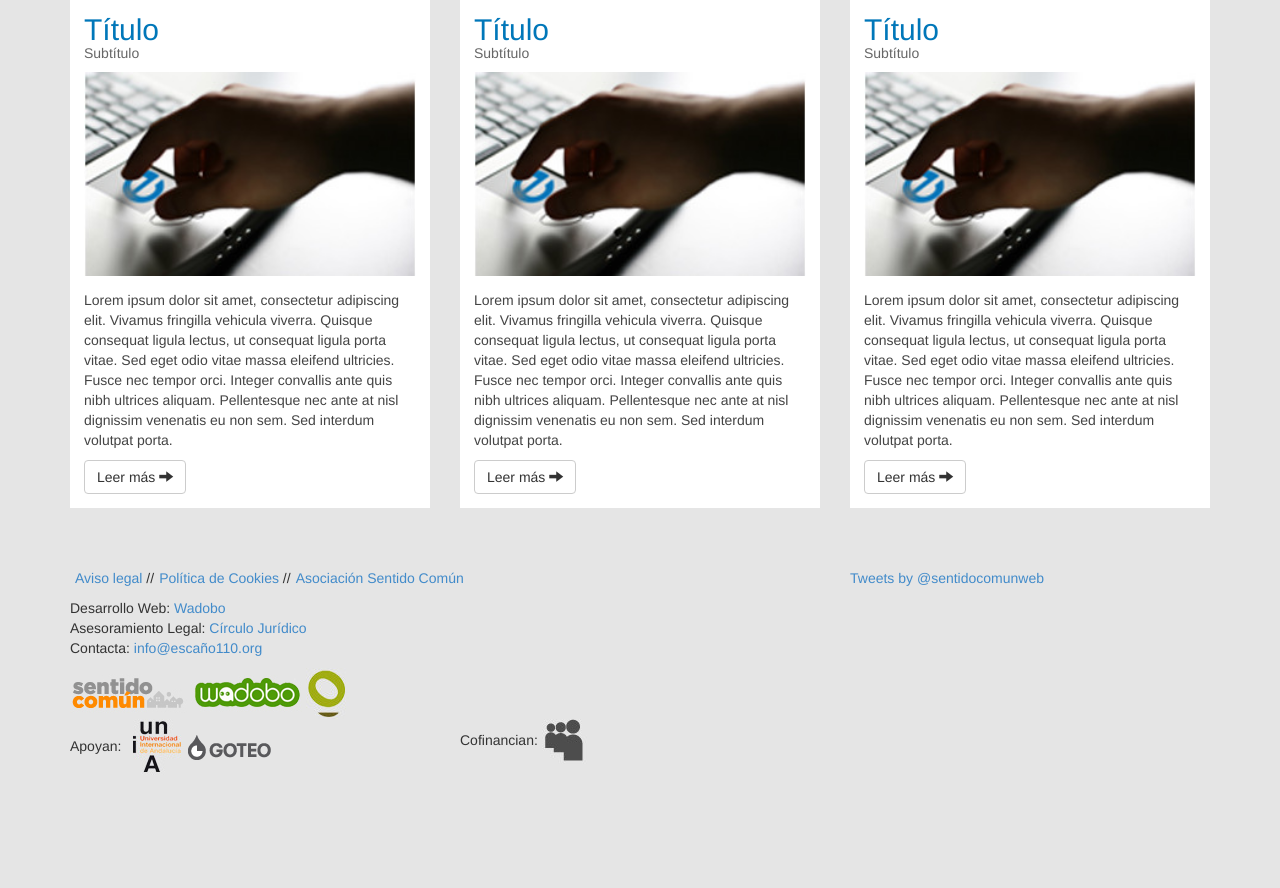
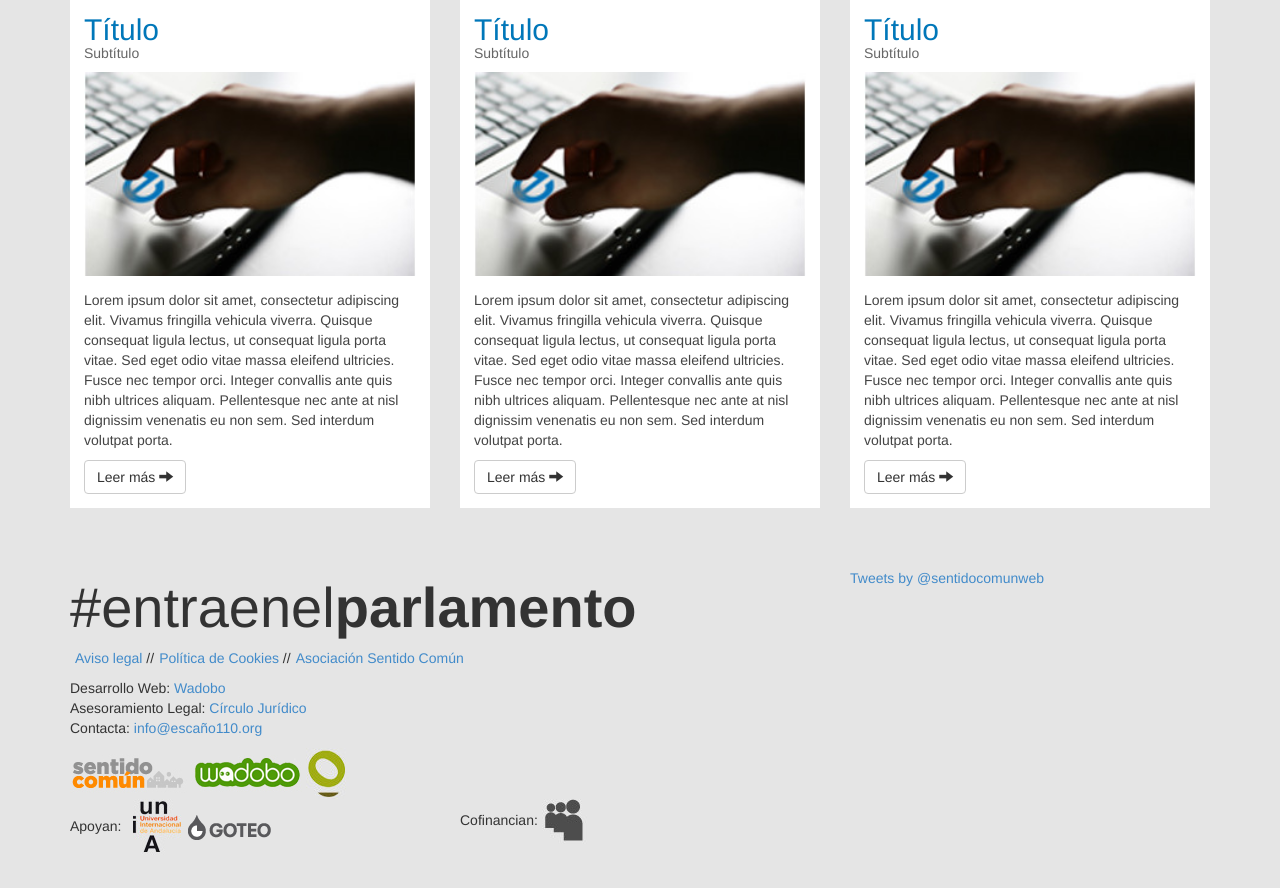
Before and after one commit to wadobo/e110, a Flask app: page / in a window 1280 px wide. Shown: the part 600-1488 px from the top of the page. Before the commit the page ends 1372 px from the top, so only its background shows below. Run offline with Flask 2, Linux system fonts and the light colour scheme; some libraries are stand-ins or nearby versions.

Commit message:
Making tag visible in lg devices

```diff
--- a/e110/templates/footer.html
+++ b/e110/templates/footer.html
@@ -1,7 +1,7 @@
 <footer>
     <div class="row">
         <div class="col-md-8">
-            <div class="visible-md hashtag">
+            <div class="visible-md visible-lg hashtag">
                 #entraenel<strong>parlamento</strong>
             </div>
             <div class="visible-xs visible-sm">
```
